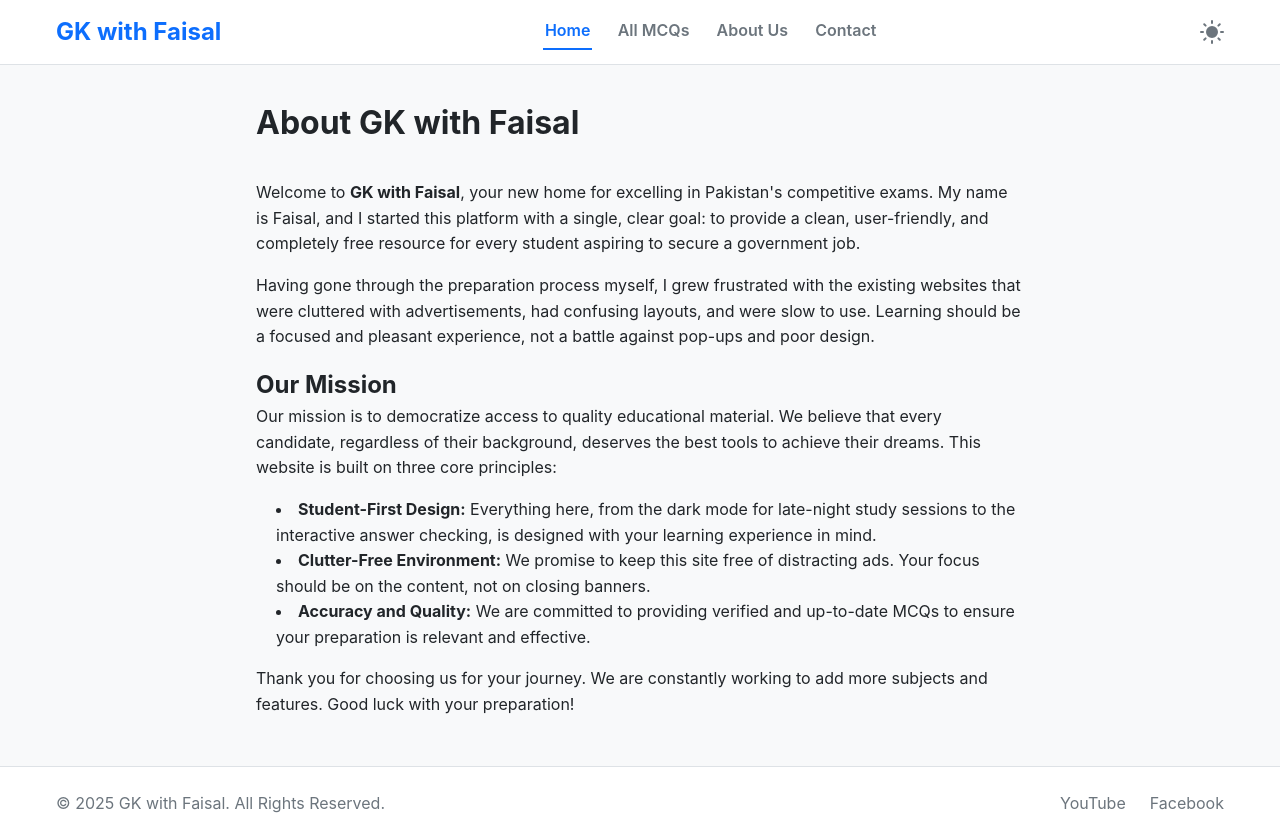
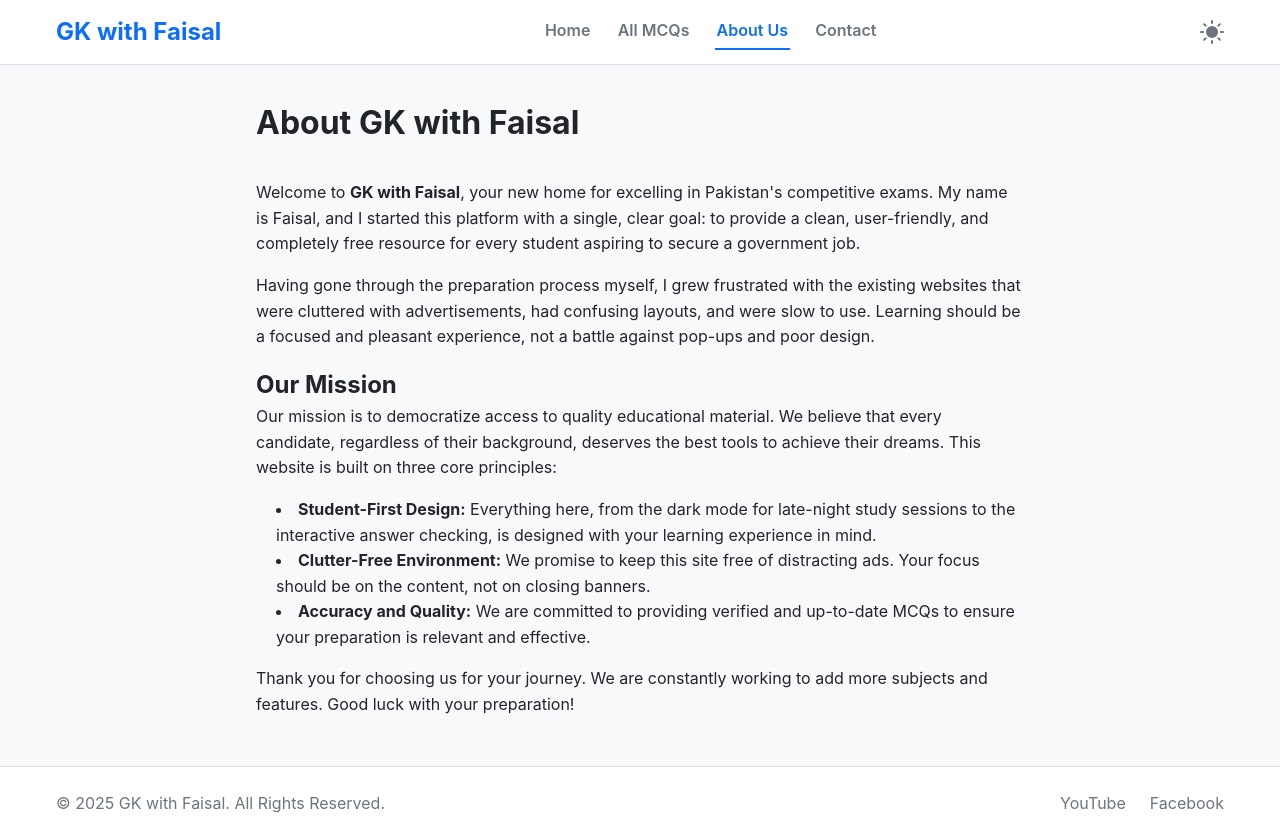
Before and after one commit to imranbinmanzoor/gk-with-faisal, a plain HTML site: page about.html in a window 1280 px wide. Drawn offline with Linux system fonts and the light colour scheme.

Commit message:
Active classes

```diff
--- a/about.html
+++ b/about.html
@@ -13,9 +13,9 @@
     <div class="container header-container">
       <a href="index.html" class="logo">GK with Faisal</a>
       <nav class="main-nav">
-        <a href="index.html" class="nav-link active">Home</a>
+        <a href="index.html" class="nav-link">Home</a>
         <a href="mcqs.html" class="nav-link">All MCQs</a>
-        <a href="about.html" class="nav-link">About Us</a>
+        <a href="about.html" class="nav-link active">About Us</a>
         <a href="contact.html" class="nav-link">Contact</a>
       </nav>
       <div class="header-actions">
```
Also changed, not shown: contact.html (+2 -2 lines), mcqs.html (+2 -2 lines).
